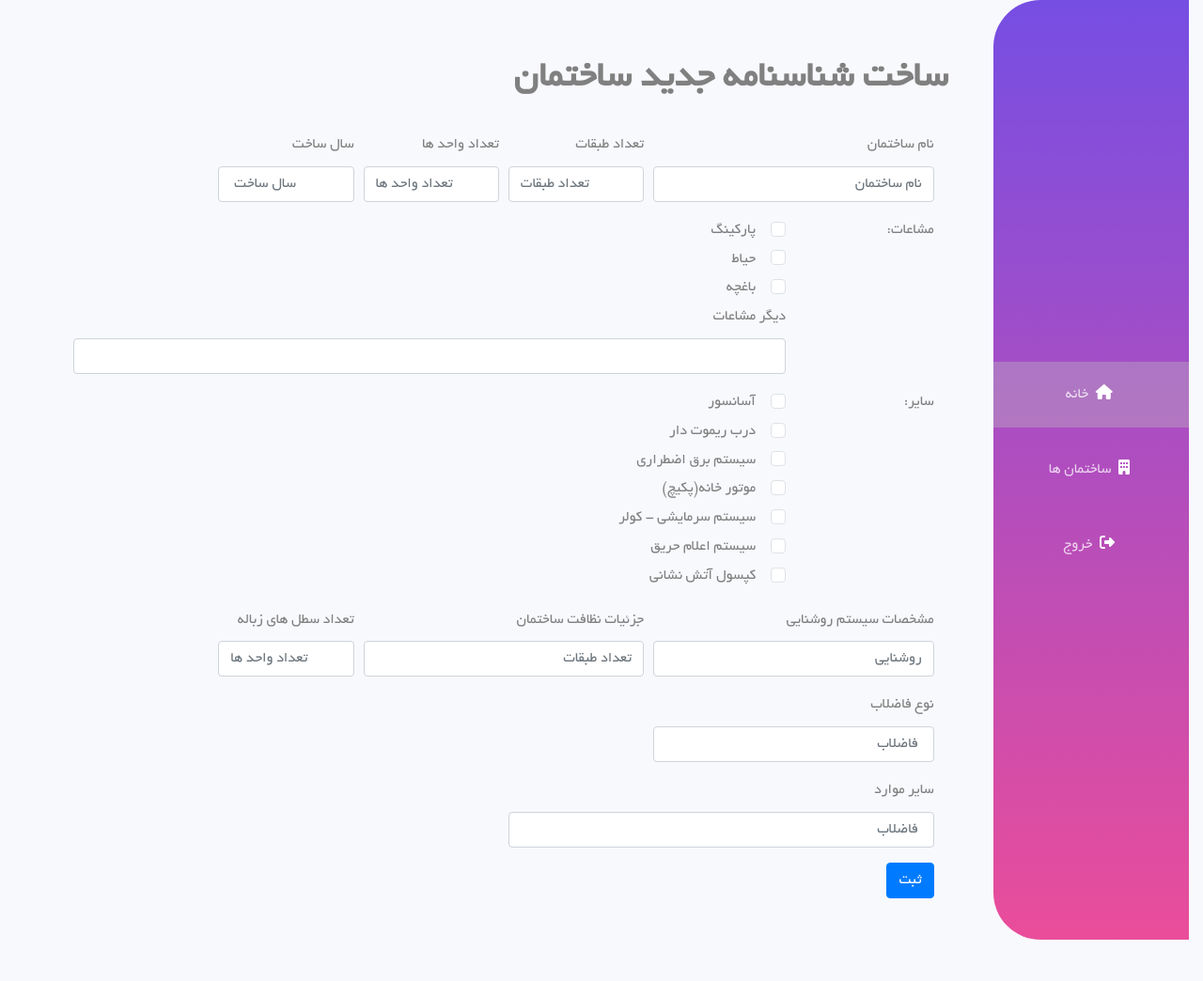
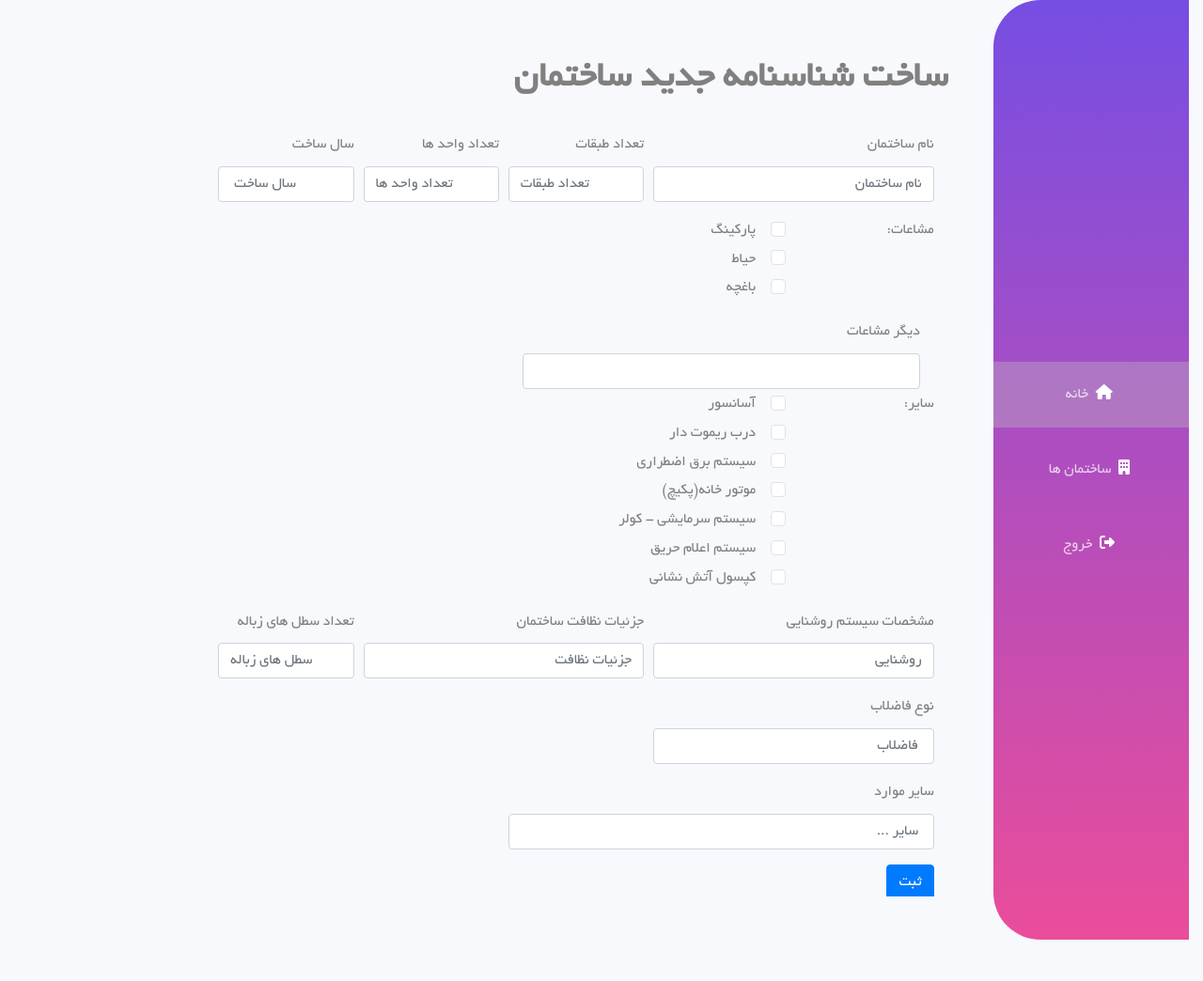
Before and after one commit to hosseinap96/Building-Management, a PHP site: page /form.php in a window 1280 px wide. Shown: the whole page at 94% size. After the commit the page ends 1000 px from the top, so only its background shows below. Run offline with PHP 8.4, Linux system fonts and the light colour scheme.

Commit message:
edit form page

```diff
--- a/assets/css/form.css
+++ b/assets/css/form.css
@@ -1,5 +1,5 @@
 .form-container{
     text-align: right;
-    height: 100%;
+    height: 90%;
     overflow: scroll;
 }
--- a/form.php
+++ b/form.php
@@ -86,9 +86,12 @@
                                         باغچه
                                     </label>
                                 </div>
-                                <label for="inputEmail4">دیگر مشاعات </label>
-                                <input type="text" class="form-control" id="inputEmail4">
+
                             </div>
+                        </div>
+                        <div class="form-check col-md-6">
+                            <label for="inputEmail4">دیگر مشاعات </label>
+                            <input type="text" class="form-control" id="inputEmail4">
                         </div>
 
                         <div class="form-group row">
@@ -148,11 +151,11 @@
                             </div>
                             <div class="form-group col-md-4">
                                 <label for="inputPassword4">جزئیات نظافت ساختمان </label>
-                                <input type="text" class="form-control" id="inputPassword4" placeholder="تعداد طبقات">
+                                <input type="text" class="form-control" id="inputPassword4" placeholder="جزئیات نظافت ">
                             </div>
                             <div class="form-group col-md-2">
                                 <label for="inputPassword4">تعداد سطل های زباله</label>
-                                <input type="number" class="form-control" id="inputPassword4" placeholder="تعداد واحد ها">
+                                <input type="number" class="form-control" id="inputPassword4" placeholder="سطل های زباله">
                             </div>
                             <div class="form-group col-md-4">
                                 <label for="inputPassword4">نوع فاضلاب</label>
@@ -161,9 +164,9 @@
                         </div>
 
                         <div class="form-row">
-                        <div class="form-group col-md-6">
+                            <div class="form-group col-md-6">
                                 <label for="inputPassword4">سایر موارد</label>
-                                <input type="text" class="form-control" id="inputPassword4" placeholder=" فاضلاب">
+                                <input type="text" class="form-control" id="inputPassword4" placeholder=" سایر ...">
                             </div>
                         </div>
 
```
